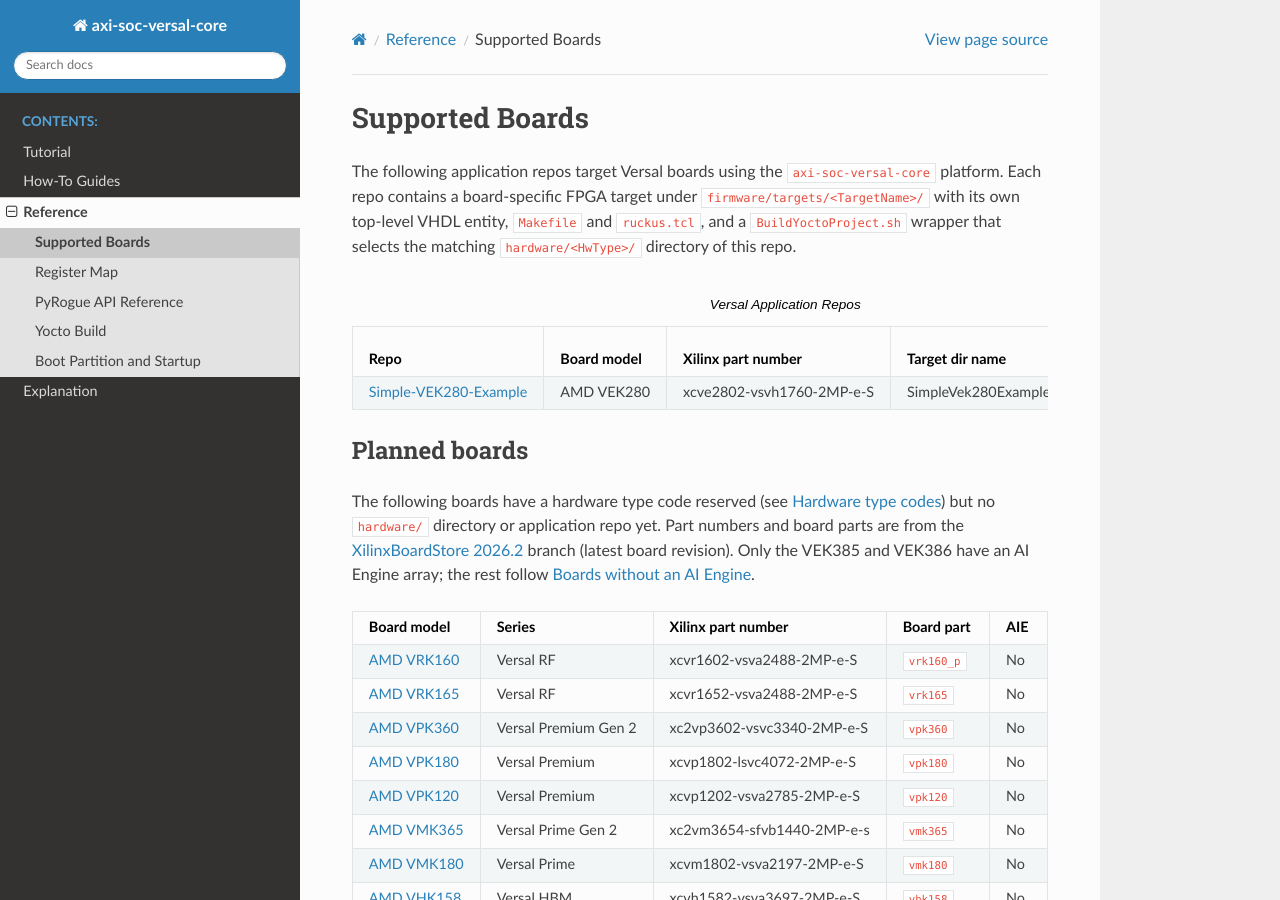
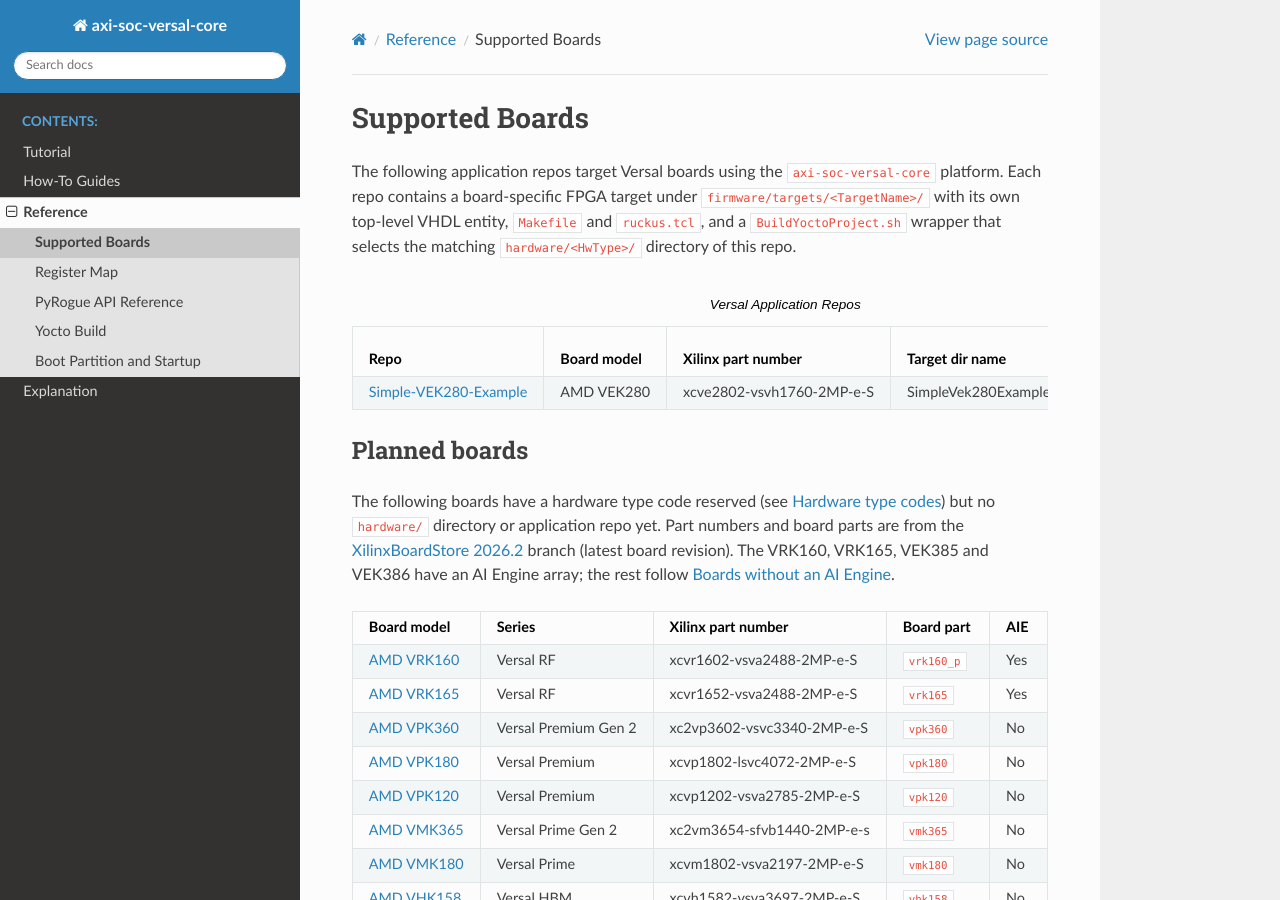
Before and after one commit to slaclab/axi-soc-versal-core, a Sphinx documentation site: the page built from docs/reference/supported_boards.rst, in a window 1280 px wide and 900 px high. Built offline with Sphinx 7.4.7 and the Read the Docs theme 3.1.0, drawn with Linux system fonts in a browser that asks for light colours.

Commit message:
docs: mark VRK160 and VRK165 as AIE-capable
The Versal RF VR1602 and VR1652 both have 126 AI Engine tiles per the
Versal RF product selection guide (XMP508). Update the planned boards
table and replace the VRK160/VRK165 no-AIE examples with the VPK180
and VMK180.

```diff
--- a/docs/index.rst
+++ b/docs/index.rst
@@ -5,7 +5,7 @@
 SoC designs, including the shared Yocto build, used as a ``git submodule``
 by downstream firmware projects.  AI Engine support is optional per
 board: it is used on AIE-capable devices such as the VEK280 and left out
-on devices without an AI Engine array, such as the VRK160 and VRK165.
+on devices without an AI Engine array, such as the VPK180 and VMK180.
 
 .. toctree::
    :maxdepth: 2
--- a/docs/reference/supported_boards.rst
+++ b/docs/reference/supported_boards.rst
@@ -32,8 +32,8 @@
 `Hardware type codes`_) but no ``hardware/`` directory or application
 repo yet.  Part numbers and board parts are from the
 `XilinxBoardStore 2026.2 <https://github.com/Xilinx/XilinxBoardStore/tree/2026.2/boards/Xilinx>`_
-branch (latest board revision).  Only the VEK385 and VEK386 have an AI
-Engine array; the rest follow `Boards without an AI Engine`_.
+branch (latest board revision).  The VRK160, VRK165, VEK385 and VEK386
+have an AI Engine array; the rest follow `Boards without an AI Engine`_.
 
 .. list-table::
    :header-rows: 1
@@ -48,12 +48,12 @@
      - Versal RF
      - xcvr1602-vsva2488-2MP-e-S
      - ``vrk160_p``
-     - No
+     - Yes
    * - `AMD VRK165 <https://github.com/Xilinx/XilinxBoardStore/tree/2026.2/boards/Xilinx/vrk165/prod/1.0>`_
      - Versal RF
      - xcvr1652-vsva2488-2MP-e-S
      - ``vrk165``
-     - No
+     - Yes
    * - `AMD VPK360 <https://github.com/Xilinx/XilinxBoardStore/tree/2026.2/boards/Xilinx/vpk360>`_
      - Versal Premium Gen 2
      - xc2vp3602-vsvc3340-2MP-e-S
--- a/docs/reference/yocto_build.rst
+++ b/docs/reference/yocto_build.rst
@@ -158,7 +158,7 @@
    ``MACHINE_FEATURES:append = " vdu aie"``), the build prints
    ``MACHINE_FEATURES=aie detected: Including AIE partition-init`` and
    adds ``aie-partition-init`` to ``IMAGE_INSTALL``.  Boards without an
-   AI Engine array (for example the VRK160 and VRK165) omit the token
+   AI Engine array (for example the VPK180 and VMK180) omit the token
    and get no AIE recipe, binary or unit.
 
 ``rfsoc``
```
Also changed, not shown: README.md (+1 -1 lines).
